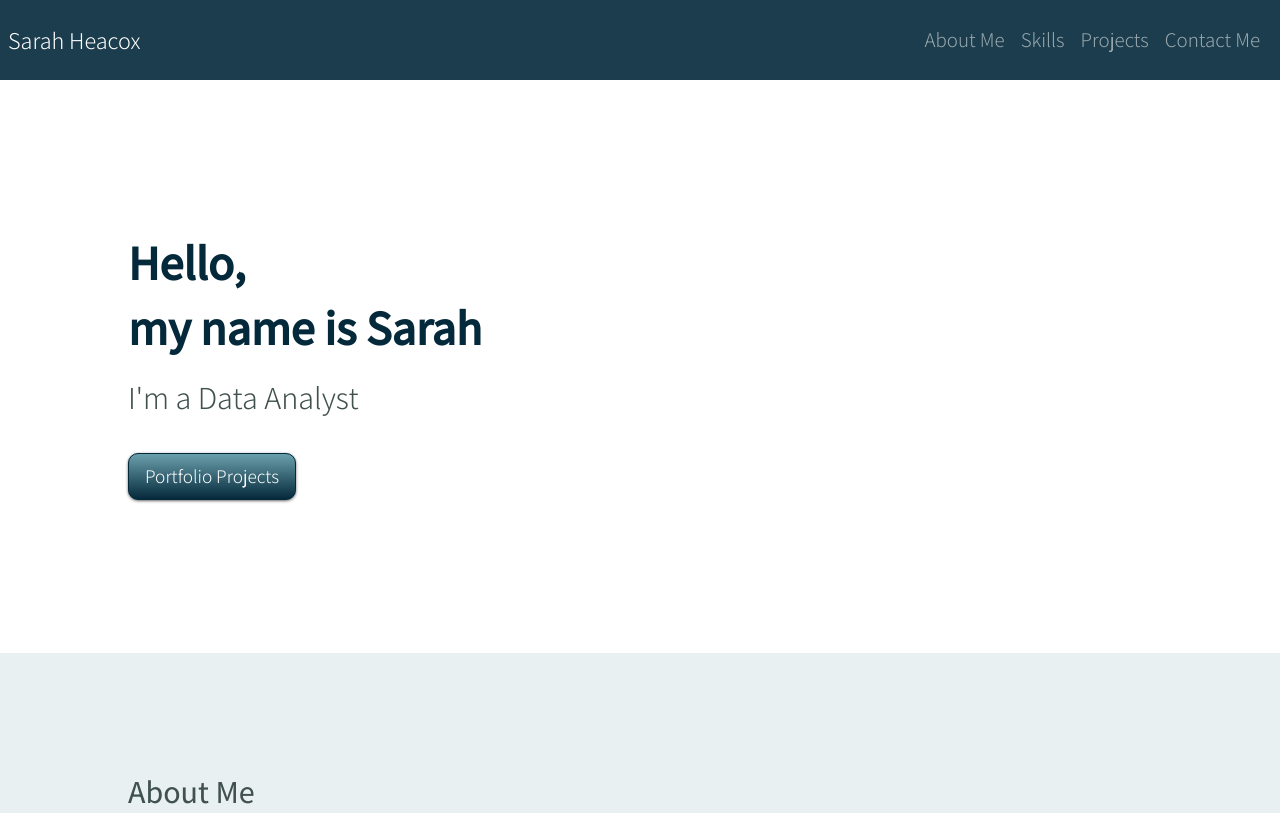
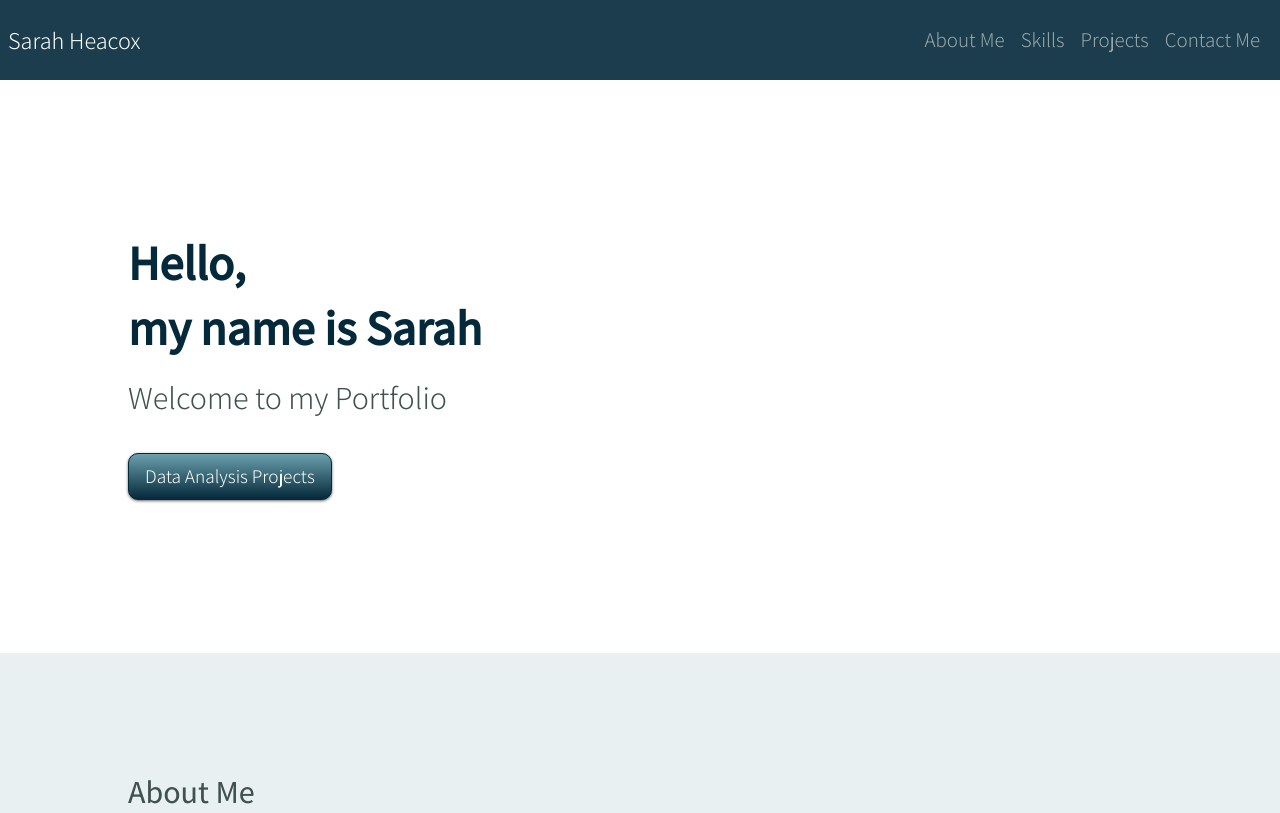
Before and after one commit to sarah-h1125/Portfolio-Website, a plain HTML site: page index.html in a window 1280 px wide. Shown: the top 813 px of the page. Drawn offline with nearby package versions, Linux system fonts and the light colour scheme.

Commit message:
Add files via upload
update header

```diff
--- a/index.html
+++ b/index.html
@@ -49,8 +49,8 @@
     <div class="intro">
       <h1 class="name">Hello, </h1>
       <h1 class="name">my name is Sarah</h1>
-      <h2 class="sub-name">I'm a Data Analyst</h2>
-      <a href="#projects" class="top-button btn btn-primary">Portfolio Projects</a>
+      <h2 class="sub-name">Welcome to my Portfolio</h2>
+      <a href="#projects" class="top-button btn btn-primary">Data Analysis Projects</a>
     </div>
   </section>
   <section id="about-me">
```
